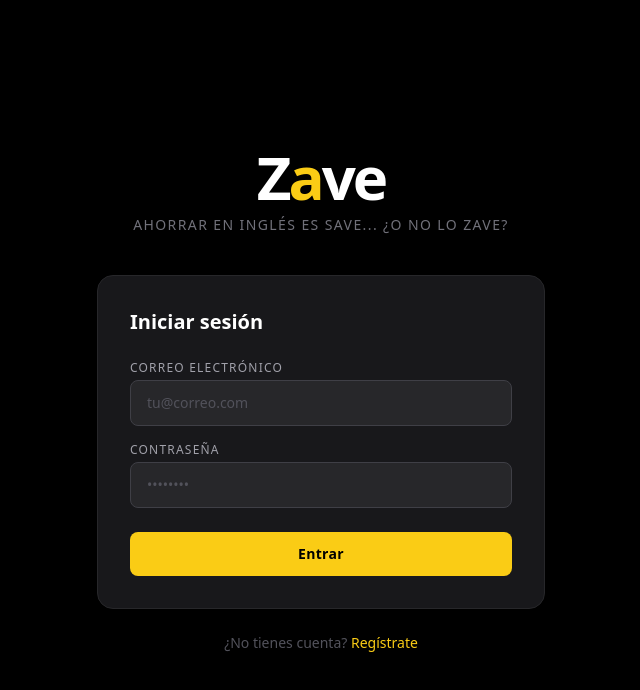
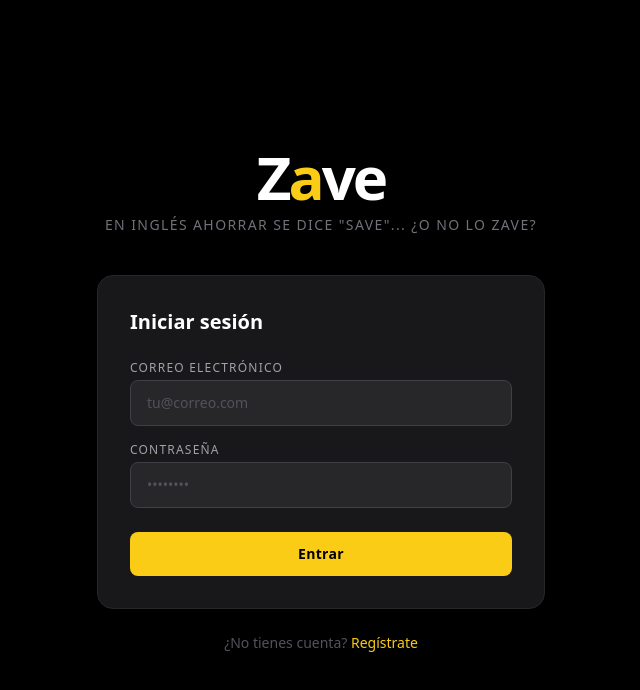
Before and after one commit to andrewexee/Zave, a React (Vite) app: page /login in a window 1280 px wide. Shown: the top 690 px of the page, without its empty margins (319-959 px from the left). Built offline with nearby package versions, Linux system fonts and the light colour scheme; no server answers.

Commit message:
Same like commit before

```diff
--- a/src/pages/Login.jsx
+++ b/src/pages/Login.jsx
@@ -34,7 +34,7 @@ export default function Login() {
             Z<span className="text-yellow-400">a</span>ve
           </h1>
           <p className="text-zinc-500 text-xs md:text-sm mt-2 tracking-widest uppercase">
-            Ahorrar en inglés es Save... ¿O no lo Zave?
+            En inglés ahorrar se dice "save"... ¿O no lo Zave?
           </p>
         </div>
 
```
